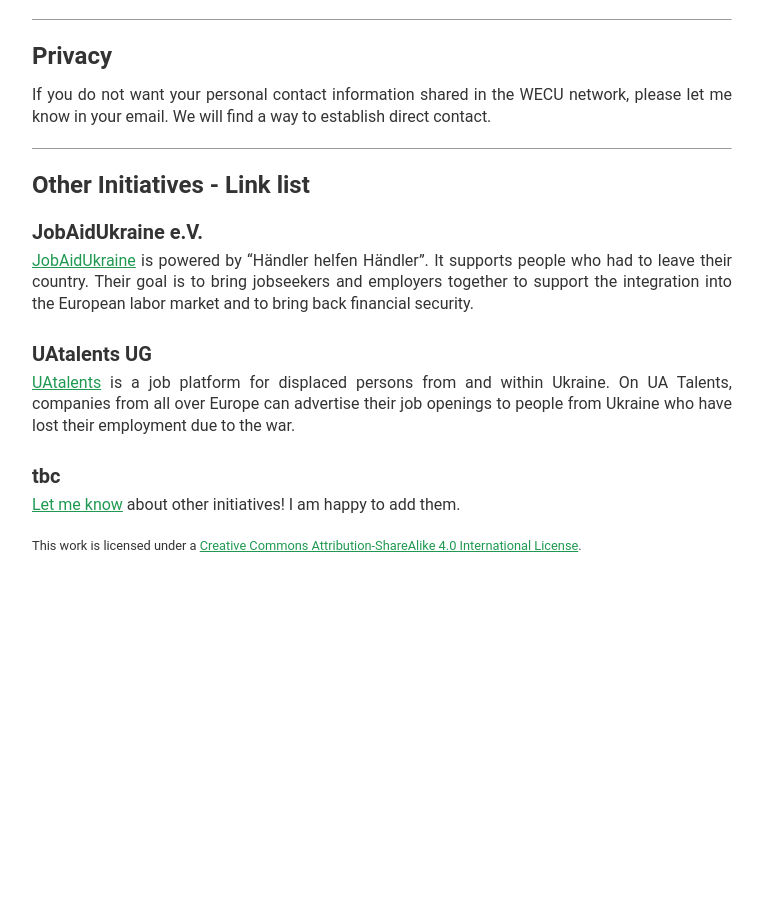
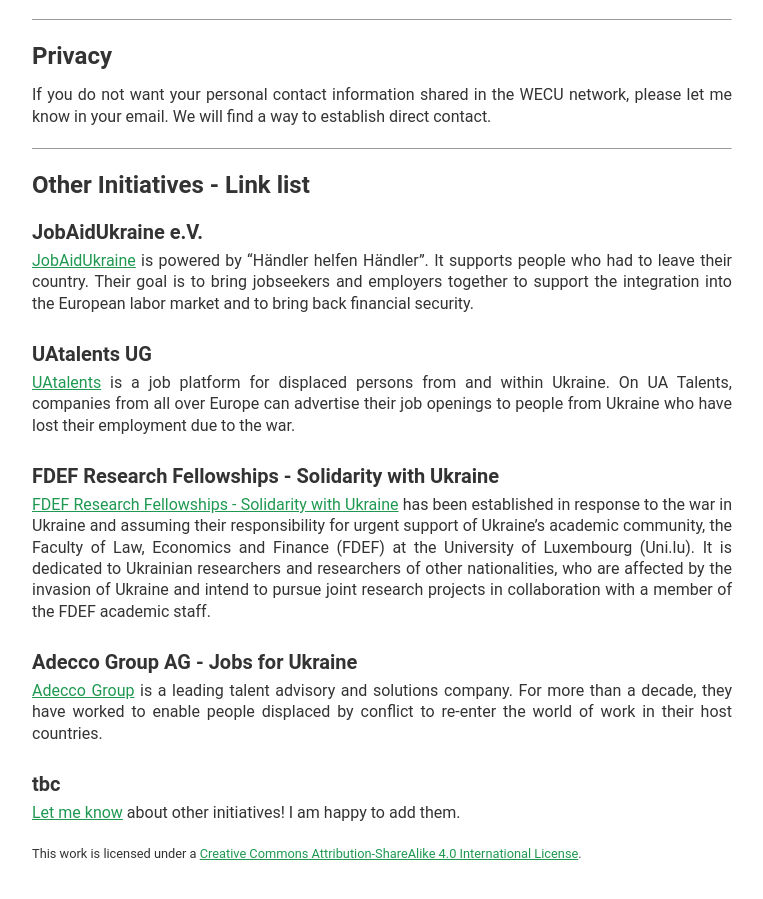
Before and after one commit to evafroehlich/website, a Jekyll site: the page built from _posts/2022-04-06-supporting-WECU.md, in a window 1280 px wide and 900 px high, scrolled down 1407 px. Shown: the whole window, without its empty margins (258-1021 px from the left). Built offline with Jekyll 4.4.1, drawn with Linux system fonts in a browser that asks for light colours; before the commit the page ends 1999 px from its top, so only the background shows below that.

Commit message:
Update 2022-04-06-supporting-WECU.md

```diff
--- a/_posts/2022-04-06-supporting-WECU.md
+++ b/_posts/2022-04-06-supporting-WECU.md
@@ -68,6 +68,14 @@
 
 [UAtalents](https://www.uatalents.com/about) is a job platform for displaced persons from and within Ukraine. On UA Talents, companies from all over Europe can advertise their job openings to people from Ukraine who have lost their employment due to the war.
 
+#### FDEF Research Fellowships - Solidarity with Ukraine
+[FDEF Research Fellowships - Solidarity with Ukraine](https://wwwen.uni.lu/fdef/fdef_research_fellowships_solidarity_with_ukraine) has been established in response to the war in Ukraine and assuming their responsibility for urgent support of Ukraine’s academic community, the Faculty of Law, Economics and Finance (FDEF) at the University of Luxembourg (Uni.lu). It is dedicated to Ukrainian researchers and researchers of other nationalities, who are affected by the invasion of Ukraine and intend to pursue joint research projects in collaboration with a member of the FDEF academic staff.
+
+#### Adecco Group AG - Jobs for Ukraine
+[Adecco Group](https://www.adeccojobsforukraine.com/) is a leading talent advisory and solutions company. For more than a decade, they have worked to enable people displaced by conflict to re-enter the world of work in their host countries.
+
+
+
 #### tbc
 
 [Let me know](mailto:
```
